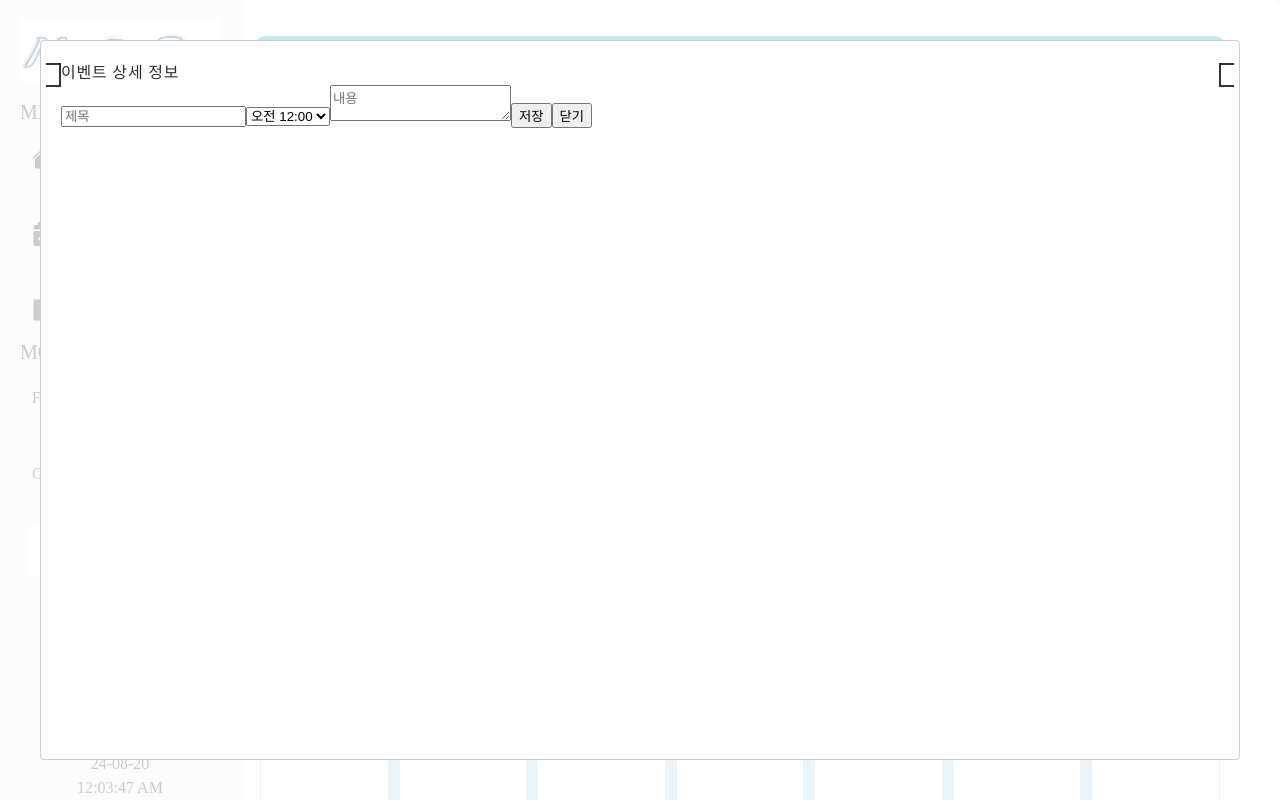
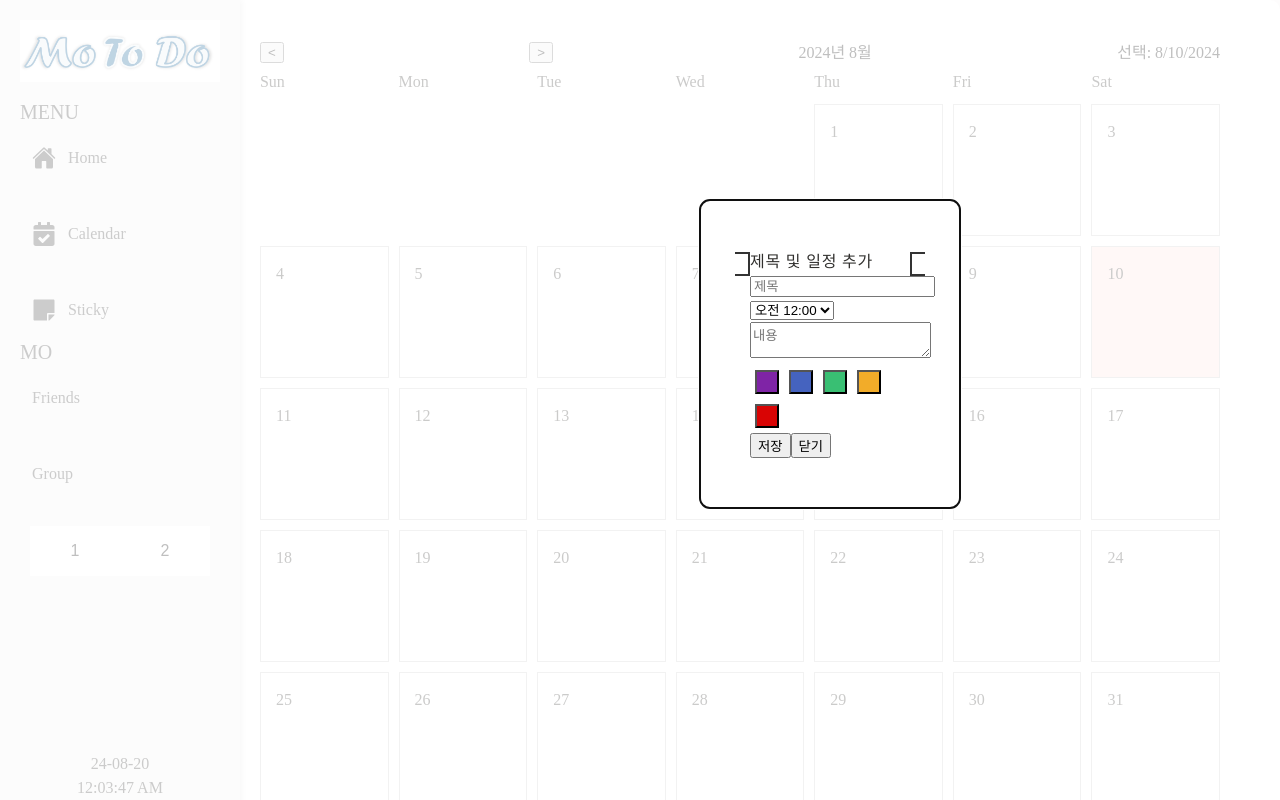
Before and after one commit to KimSnowFlower/MoToDo, a React (Create React App) app in the folder client/: page /calendar in a window 1280 px wide. Both pictures are taken after a click on the element "10". Built offline with nearby package versions, Linux system fonts and the light colour scheme.

Commit message:
20240910

```diff
--- a/client/src/Components/Calendar/Calendar.jsx
+++ b/client/src/Components/Calendar/Calendar.jsx
@@ -29,12 +29,11 @@ const Calendar = () => {
   const firstDayOfMonth = new Date(currentYear, currentMonth, 1).getDay();
   const daysInMonth = new Date(currentYear, currentMonth + 1, 0).getDate();
 
-  const colors = [
-    '#FF0000', '#FFC0CB', '#FFA500', '#FFFF00',
-    '#008000', '#0000FF', '#800080', '#000000'
+  const colorOptions = [
+    '#7F24A6', '#4563BF', '#39BF73', '#F2AC29',
+    '#D90404'
   ]; // 추가된 색상 옵션
 
-  // 15분 단위 시간 배열
   const timeOptions = Array.from({ length: 96 }, (_, i) => {
     const hour = Math.floor(i / 4);
     const minute = (i % 4) * 15;
@@ -44,12 +43,20 @@ const Calendar = () => {
     return `${period} ${formattedHour}:${minute.toString().padStart(2, '0')}`;
   });
 
-  // 시간 변환 (오전/오후 -> 24시간 형식)
   const convertTo24HourFormat = (timeString) => {
+
     const [period, time] = timeString.split(' ');
+    if (!period || !time) {
+      console.error('Invalid time format:', timeString);
+      return '00:00:00';
+    }
     let [hour, minute] = time.split(':').map(Number);
     if (period === '오후' && hour !== 12) hour += 12;
     if (period === '오전' && hour === 12) hour = 0;
+    if (!timeString) {
+      console.error('Invalid time input:', timeString);
+      return '00:00:00';
+    }
     return `${hour.toString().padStart(2, '0')}:${minute.toString().padStart(2, '0')}:00`;
   };
 
@@ -68,7 +75,6 @@ const Calendar = () => {
     setEventContent(event.content);
     openModal();
 
-    // 아이콘 토글
     setIconIndexes(prevIndexes => ({
       ...prevIndexes,
       [dateKey]: (prevIndexes[dateKey] === undefined || prevIndexes[dateKey] === -1) ? 0 : (prevIndexes[dateKey] + 1) % icons.length
@@ -192,12 +198,12 @@ const Calendar = () => {
                 key={index}
                 className={styles.eventTitle}
                 onClick={(e) => {
-                  e.stopPropagation(); // 이벤트 클릭 시 날짜 클릭 방지
+                  e.stopPropagation();
                   handleEventClick(day, event);
                 }}
                 style={{
-                  backgroundColor: 'colors',
-                  color: 'white', // 글자색 하얗게
+                  backgroundColor: 'setEventColor',
+                  color: 'white',
                   padding: '2px 4px',
                   borderRadius: '4px',
                   marginTop: '4px',
@@ -218,8 +224,8 @@ const Calendar = () => {
       <div className={styles.calendarContainer}>
         <div className={styles.calendarHeader}>
           <button onClick={handlePrevMonth}>&lt;</button>
+          <button onClick={handleNextMonth}>&gt;</button>
           <div>{`${currentYear}년 ${currentMonth + 1}월`}</div>
-          <button onClick={handleNextMonth}>&gt;</button>
           <div className={styles.selectedDate}>
             {selectedDate ? `선택: ${selectedDate.toLocaleDateString()}` : '날짜 선택 안됨'}
           </div>
@@ -234,7 +240,7 @@ const Calendar = () => {
         </div>
       </div>
       <Modal isOpen={showModal} onRequestClose={closeModal} className={styles.modal}>
-        <h2>이벤트 상세 정보</h2>
+        <h2>제목 및 일정 추가</h2>
         <input type="text" placeholder="제목" value={eventTitle} onChange={(e) => setEventTitle(e.target.value)} />
         <select
           value={eventTime}
@@ -245,6 +251,15 @@ const Calendar = () => {
           ))}
         </select>
         <textarea placeholder="내용" value={eventContent} onChange={(e) => setEventContent(e.target.value)} />
+        <div className={styles.colorPicker}>
+          {colorOptions.map(color => (
+            <button
+              key={color}
+              style={{ background: color, width: '24px', height: '24px', margin: '5px' }}
+              onClick={() => setEventColor(color)}
+            />
+          ))}
+        </div>
         <button onClick={handleSaveEvent}>저장</button>
         <button onClick={closeModal}>닫기</button>
         {selectedEvent && (
--- a/client/src/Components/Calendar/Calendar.module.css
+++ b/client/src/Components/Calendar/Calendar.module.css
@@ -3,6 +3,7 @@
   width: calc(100% - 200px);
   height: 100%;
   margin-left: 200px;
+  padding: 100px;
   background-color: #F6F1F1;
 }
 
@@ -23,8 +24,8 @@
   justify-content: space-between;
   align-items: center;
   width: 100%;
-  background-color: #19A7C3;
-  color: #ffffff;
+  background-color: #ffffff;
+  color: #000000;
   padding: 5px;
   border-radius: 10px 10px 0 0;
 }
@@ -34,7 +35,7 @@
   grid-template-columns: repeat(7, 1fr);
   gap: 10px;
   width: 100%;
-  background-color: #AFD3E2;
+  background-color: #ffffff;
   border-radius: 0 0 10px 10px;
 }
 
@@ -87,10 +88,12 @@
   align-items: center;
 }
 
-.modalContent {
+.modal {
   background: white;
   padding: 50px;
+  margin-top: 200px;
+  margin-left: 700px;
   border-radius: 10px;
   width: 30%;
-  max-width: 100px;
+  max-width: 160px;
 }
```
